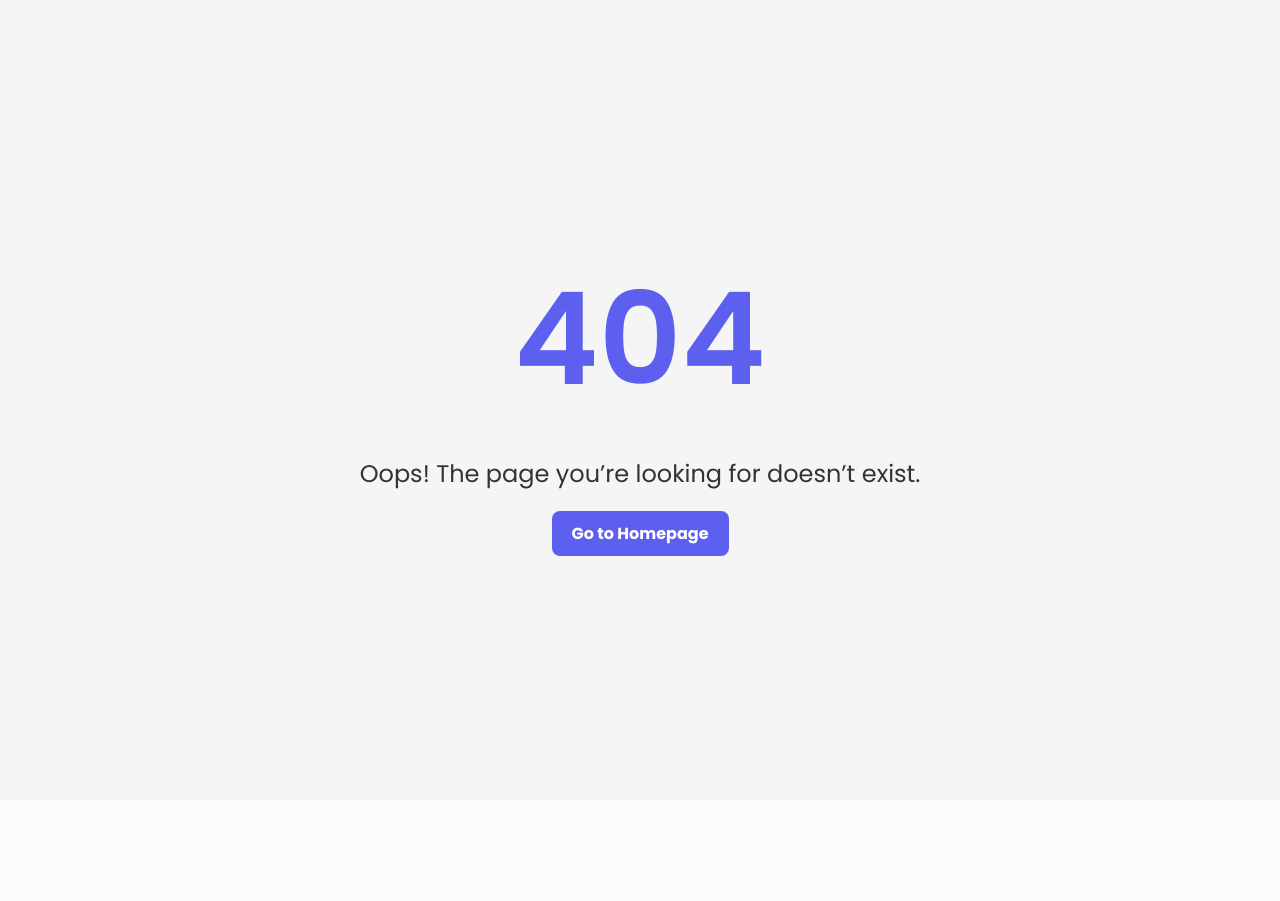
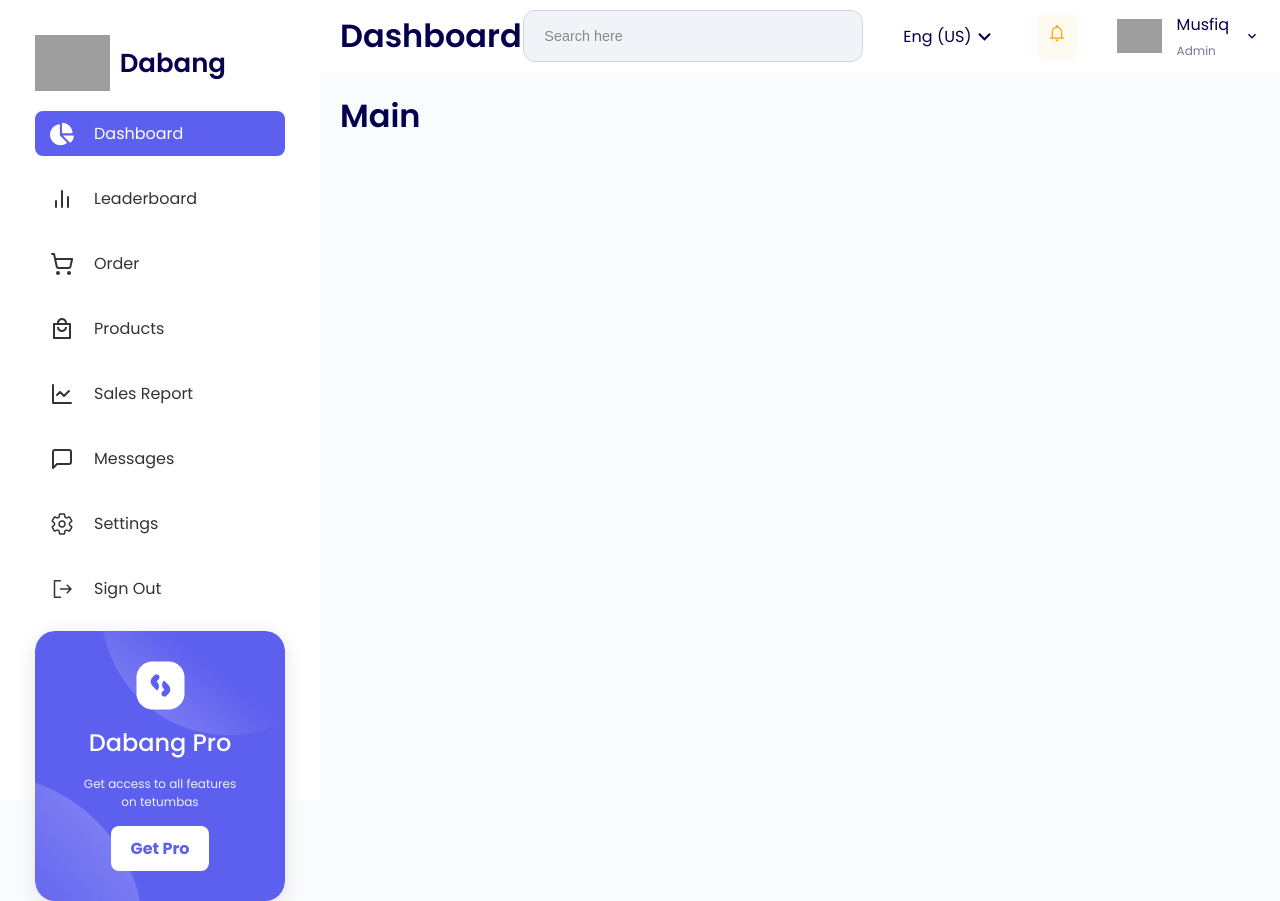
Before and after one commit to dev-yusupov/dashboard-app, a React (Create React App) app in the folder app/: page /d/main in a window 1280 px wide. Before the commit this address had no page. Before the commit the page ends 800 px from the top, so only its background shows below. Built offline with nearby package versions, Linux system fonts and the light colour scheme; grey boxes are pictures that could not be loaded.

Commit message:
Nested routes configured

```diff
--- a/app/src/App.tsx
+++ b/app/src/App.tsx
@@ -1,4 +1,3 @@
-// App.tsx
 import { BrowserRouter as Router, Route, Routes } from 'react-router-dom';
 import { HelmetProvider } from 'react-helmet-async';
 import NotFound from './pages/NotFound/NotFound';
@@ -9,7 +8,7 @@ const App: React.FC = () => {
         <HelmetProvider>
             <Router>
                 <Routes>
-                    <Route path="/" element={<DashboardLayout />} />
+                    <Route path="/d/*" element={<DashboardLayout />} />
                     <Route path="*" element={<NotFound />} />
                 </Routes>
             </Router>
--- a/app/src/layouts/Dashboard.tsx
+++ b/app/src/layouts/Dashboard.tsx
@@ -1,4 +1,3 @@
-// Dashboard.tsx
 import React from 'react';
 import styles from './Dashboard.module.css';
 import Sidebar from '../components/Sidebar/Sidebar';
@@ -13,9 +12,7 @@ interface RouteWithHelmetProps {
 }
 
 const RouteWithHelmet: React.FC<RouteWithHelmetProps> = ({
-    // eslint-disable-next-line react/prop-types
     name,
-    // eslint-disable-next-line react/prop-types
     component: Component,
 }) => {
     return (
@@ -39,7 +36,7 @@ const DashboardLayout: React.FC = () => {
                         {mainRoutes.map((route, index) => (
                             <Route
                                 key={index}
-                                path={route.path}
+                                path={route.path.replace(/^\/d/, '')} // Remove '/d' prefix
                                 element={
                                     <RouteWithHelmet
                                         name={route.name}
--- a/app/src/pages/Main/Main.tsx
+++ b/app/src/pages/Main/Main.tsx
@@ -4,7 +4,7 @@ import styles from './Main.module.css';
 const Main: React.FC = () => {
     return (
         <>
-            <h1 className={styles.test}>Google</h1>
+            <h1 className={styles.test}>Main</h1>
         </>
     );
 };
--- /dev/null
+++ b/app/src/pages/Product/Product.tsx
@@ -0,0 +1,12 @@
+import React from 'react';
+import styles from './Product.module.css';
+
+const Product: React.FC = () => {
+    return (
+        <>
+            <h1 className={styles.test}>Product</h1>
+        </>
+    );
+};
+
+export default Product;
```
Also changed, not shown: app/src/routes/main-routes.tsx (+10 -10 lines), app/src/pages/Product/Product.module.css (added).
